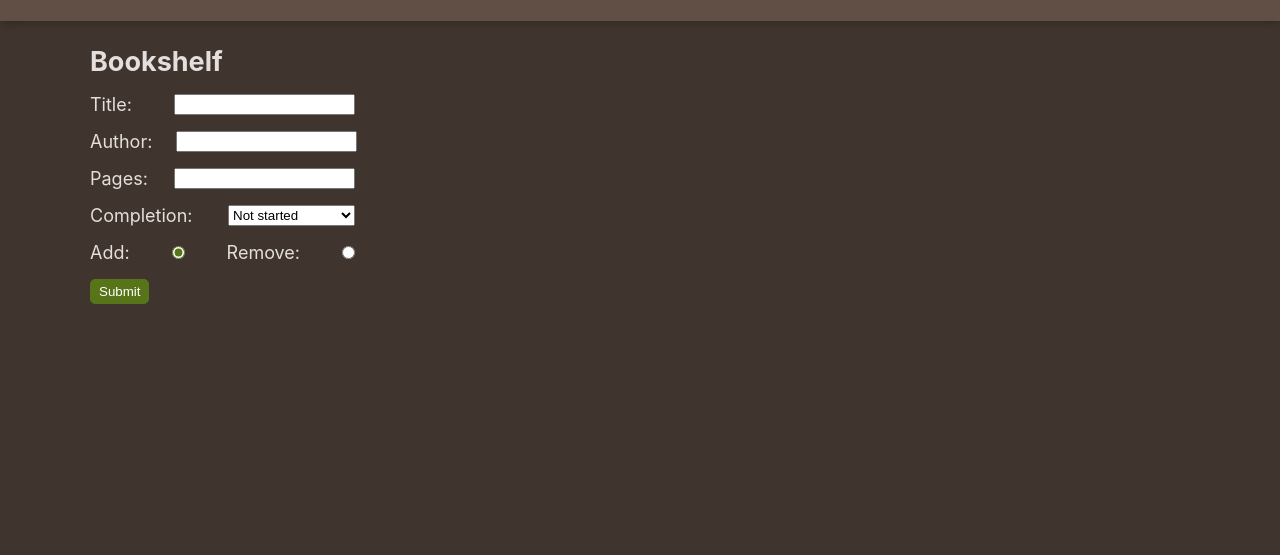
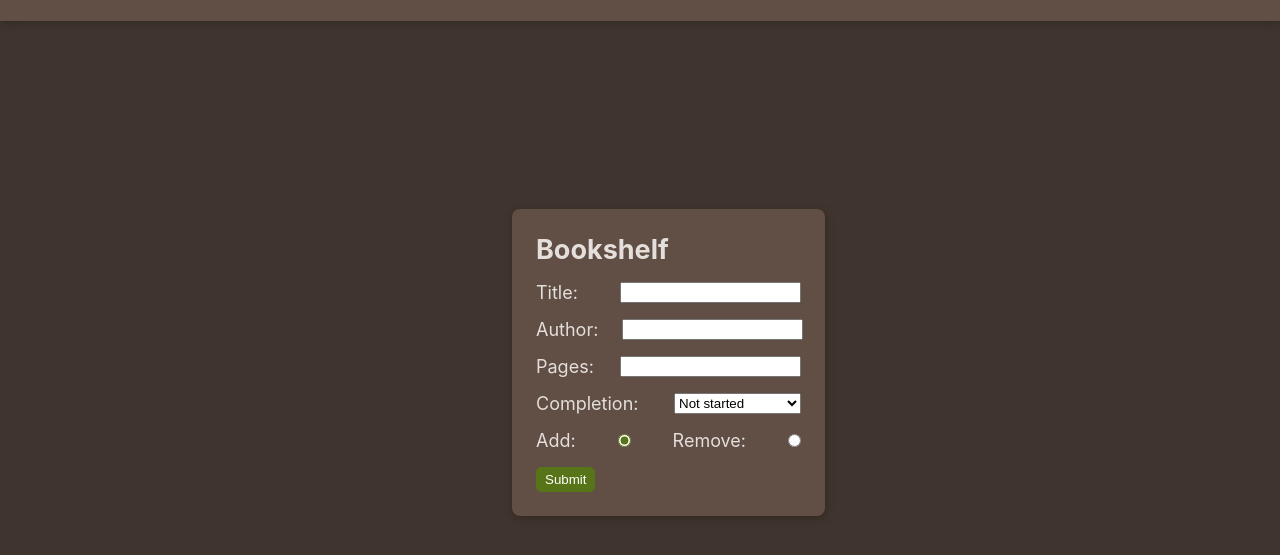
Before and after one commit to DaveBoydy/Project-Library, a plain HTML site: page index.html in a window 1280 px wide. Both pictures are taken after a click on the button "Organize". Shown: the part 71-626 px from the top of the page. Drawn offline with Linux system fonts and the light colour scheme.

Commit message:
Add updates to library bookshelf

```diff
--- a/script.js
+++ b/script.js
@@ -4,6 +4,7 @@ const myLibrary = [];
  * Reference DOM nodes for dynamic updates.
  */
 
+const pageContainer = document.querySelector("#page-container");
 const organizeBooks = document.querySelector("#organize-books");
 const peruseBooks = document.querySelector("#peruse-books");
 const bookShelf = document.querySelector("#bookshelf");
@@ -38,6 +39,7 @@ function initMyLibrary() {
  */
 function lookAtBooks() {
   bookShelf.classList.toggle("look-at-bookshelf");
+  pageContainer.classList.toggle("backdrop-blur");
 }
 
 function lookAtCatalogue() {
--- a/style.css
+++ b/style.css
@@ -102,10 +102,25 @@
   display: none;
 }
 
+#bookshelf {
+  position: fixed;
+  top: 35%;
+  left: 40%;
+  padding: 24px;
+  border-radius: 8px;
+  background-color: var(--primary);
+  box-shadow: var(--card-shadow);
+}
+
 #bookshelf.look-at-bookshelf,
 #catalogue.look-at-catalogue {
   display: block;
 }
+
+/* .backdrop-blur {
+
+  backdrop-filter: blur(2px);
+} */
 
 #bookshelf div {
   width: 265px;
@@ -122,9 +137,6 @@
   border-collapse: collapse;
   width: 100%;
   box-shadow: var(--card-shadow);
-}
-
-#book-list {
   border: 1px solid var(--contrast);
 }
 
```
Also changed, not shown: index.html (+0 -14 lines).
